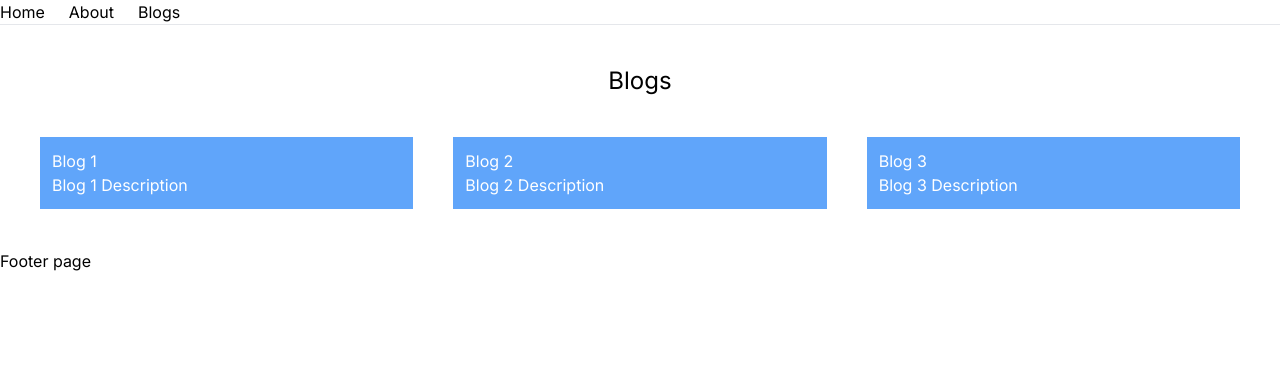
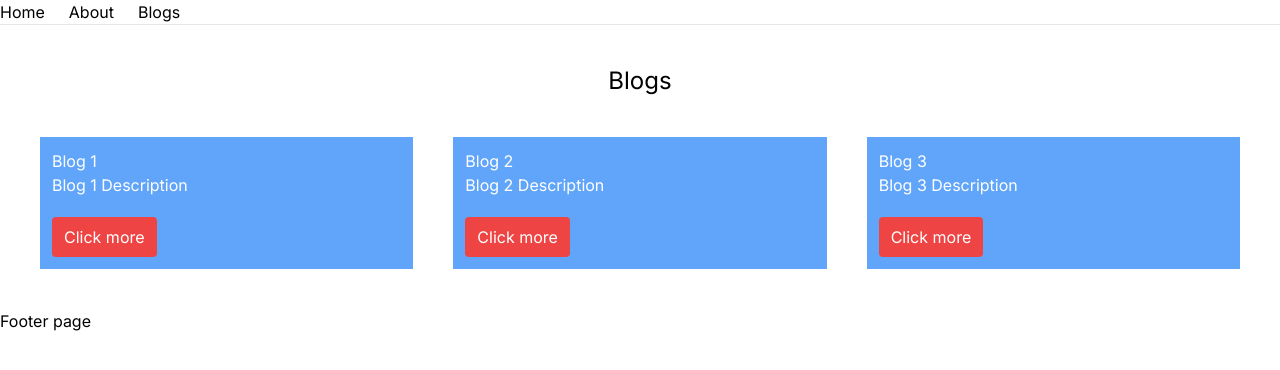
Before and after one commit to humayonitbd/Next-JS-Project1, a Next.js app: page /blog in a window 1280 px wide. Shown: the top 370 px of the page. Built offline with nearby package versions, Linux system fonts and the light colour scheme.

Commit message:
dynamic route page

```diff
--- /dev/null
+++ b/app/blog/[id]/page.js
@@ -0,0 +1,8 @@
+import React from 'react'
+
+export default function BlogPage({params}) {
+    const {id} = params;
+  return (
+    <div>The Blog id is {id}</div>
+  )
+}
--- a/app/blog/page.js
+++ b/app/blog/page.js
@@ -1,16 +1,20 @@
+import Link from "next/link";
 
 
 export default function Blogs() {
   const blogs = [
     {
+      id:1,
       title:"Blog 1",
       description:"Blog 1 Description"
     },
     {
+      id:2,
       title:"Blog 2",
       description:"Blog 2 Description"
     },
     {
+      id:3,
       title:"Blog 3",
       description:"Blog 3 Description"
     },
@@ -20,9 +24,10 @@ export default function Blogs() {
       <div className="text-center text-2xl">Blogs</div>
       <div className="grid md:grid-cols-3 grid-cols-1 mt-10 gap-10 mx-10">
         {
-          blogs.map(blog => <div className="bg-blue-400 p-3 text-white" key={blog.title}>
+          blogs.map(blog => <div className="bg-blue-400 p-3 text-white" key={blog.id}>
             <h2>{blog.title}</h2>
             <p>{blog.description}</p>
+            <Link href={`blog/${blog.id}`}><button className="text-white bg-red-500 px-3 rounded py-2 mt-5">Click more</button></Link>
           </div>)
         }
       </div>
```
